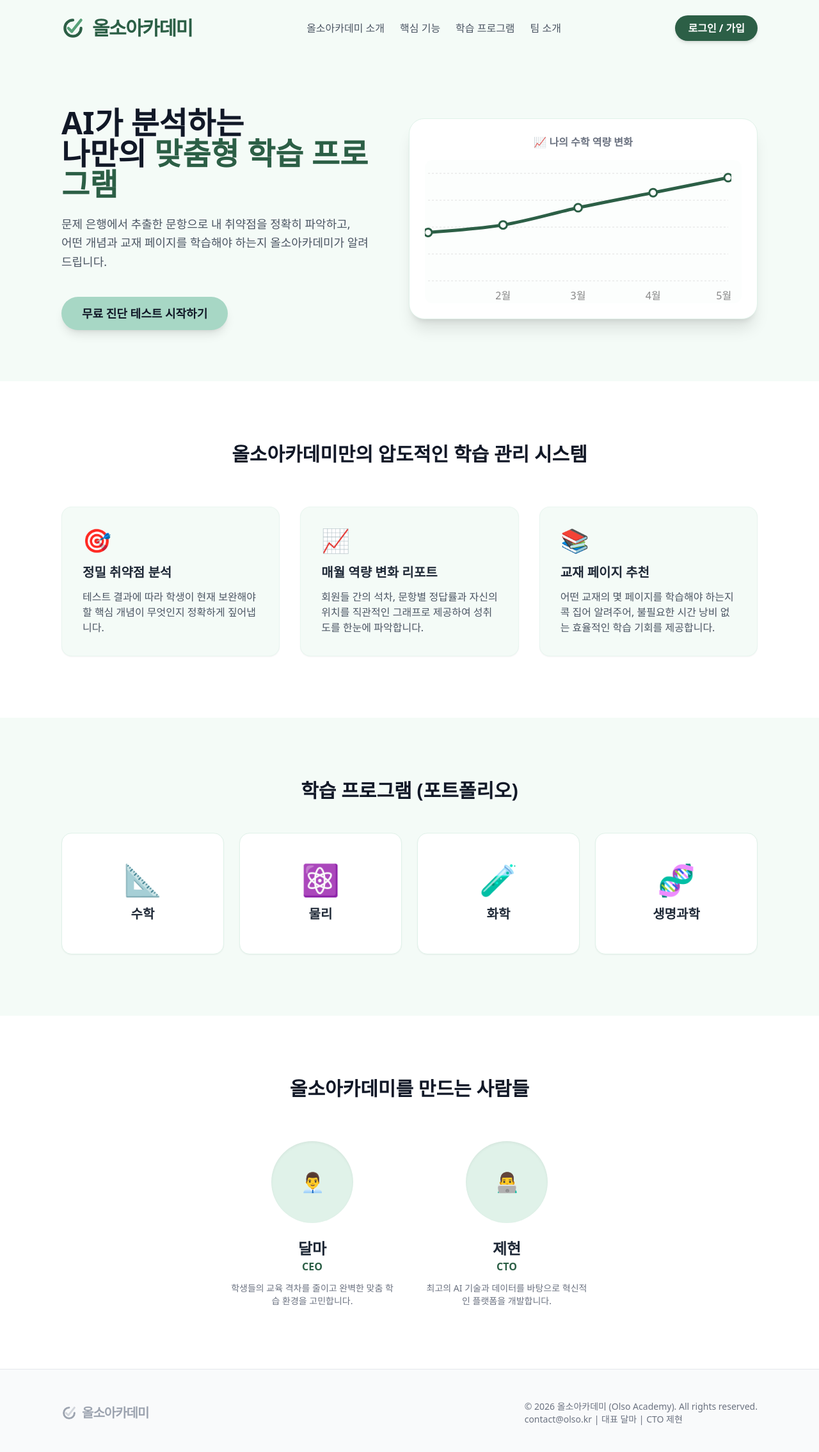
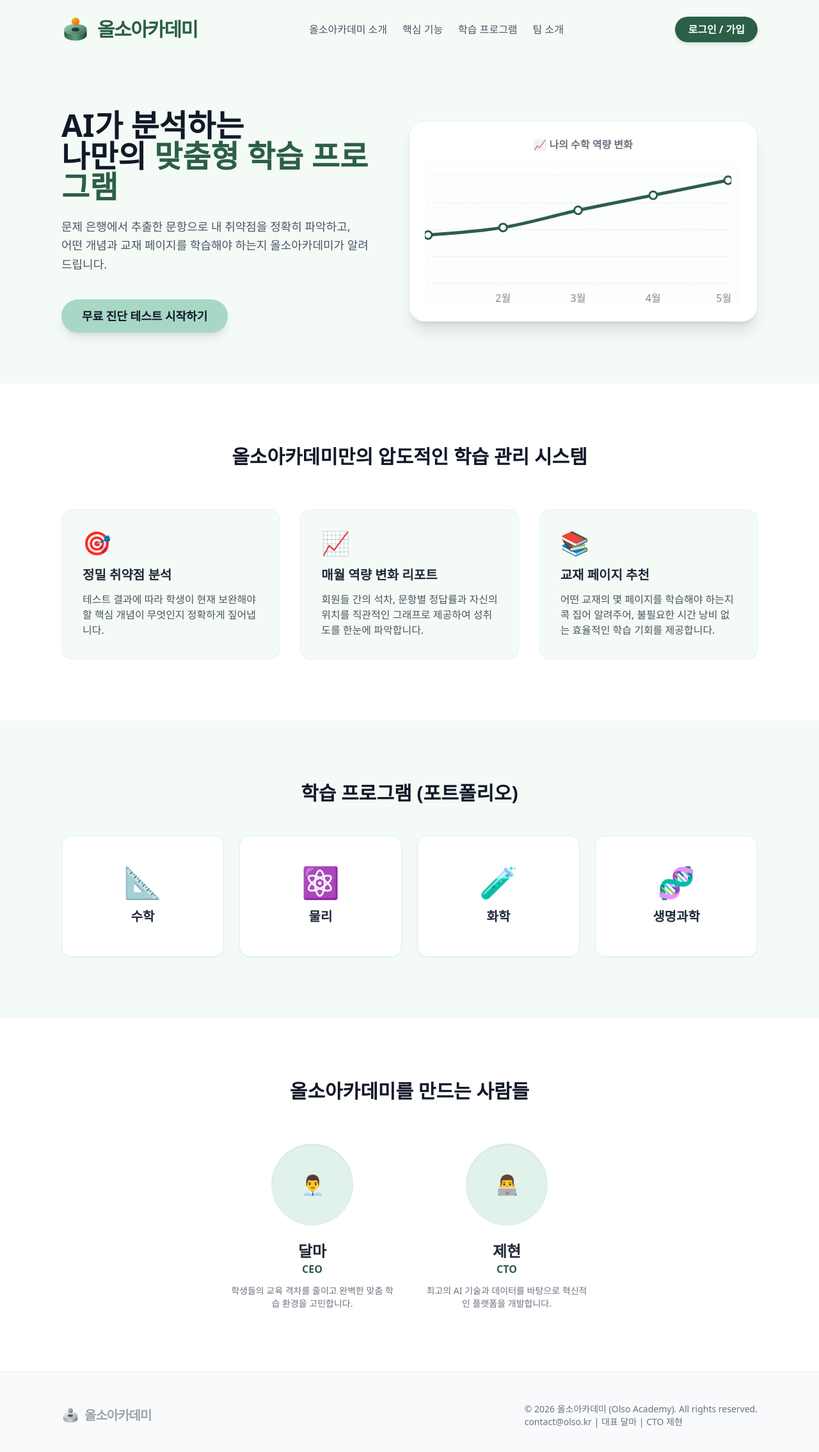
Before and after one commit to dalma91/olso-kr, a Next.js app: page / in a window 1280 px wide. Shown: the top 2270 px of the page at 64% size. Built offline with nearby package versions, Linux system fonts and the light colour scheme.

Commit message:
Design: Update logo to a creative 3D floating ring with core sphere

```diff
--- a/app/page.tsx
+++ b/app/page.tsx
@@ -23,9 +23,26 @@ export default function Home() {
       {/* Header */}
       <header className="flex items-center justify-between px-8 py-6 max-w-6xl mx-auto">
         <div className="flex items-center gap-3">
-          <svg width="36" height="36" viewBox="0 0 100 100" fill="none" xmlns="http://www.w3.org/2000/svg">
-            <path d="M 85 50 A 35 35 0 1 1 50 15" fill="none" stroke="#2c5f46" strokeWidth="12" strokeLinecap="round"/>
-            <path d="M 30 50 L 45 65 L 85 15" fill="none" stroke="#58a179" strokeWidth="12" strokeLinecap="round" strokeLinejoin="round"/>
+          <svg width="44" height="44" viewBox="0 0 100 100" fill="none" xmlns="http://www.w3.org/2000/svg" className="transform hover:scale-110 transition-transform">
+            <defs>
+              <linearGradient id="bodyGrad" x1="0%" y1="0%" x2="100%" y2="0%">
+                <stop offset="0%" stopColor="#2c5f46" />
+                <stop offset="50%" stopColor="#58a179" />
+                <stop offset="100%" stopColor="#1b4332" />
+              </linearGradient>
+              <linearGradient id="topGrad" x1="0%" y1="0%" x2="100%" y2="100%">
+                <stop offset="0%" stopColor="#a7d7c5" />
+                <stop offset="100%" stopColor="#2c5f46" />
+              </linearGradient>
+              <linearGradient id="sphereGrad" x1="0%" y1="0%" x2="100%" y2="100%">
+                <stop offset="0%" stopColor="#fbbf24" />
+                <stop offset="100%" stopColor="#ea580c" />
+              </linearGradient>
+            </defs>
+            <path d="M 10 50 V 70 A 40 20 0 0 0 90 70 V 50 A 40 20 0 0 1 10 50 Z" fill="url(#bodyGrad)" />
+            <path d="M 35 50 V 70 A 15 7.5 0 0 1 65 70 V 50 A 15 7.5 0 0 0 35 50 Z" fill="#1b4332" />
+            <path fillRule="evenodd" clipRule="evenodd" d="M 10 50 A 40 20 0 0 0 90 50 A 40 20 0 0 0 10 50 Z M 35 50 A 15 7.5 0 0 1 65 50 A 15 7.5 0 0 1 35 50 Z" fill="url(#topGrad)"/>
+            <circle cx="50" cy="22" r="14" fill="url(#sphereGrad)" />
           </svg>
           <div className="text-3xl font-extrabold text-pastel-text tracking-tighter">올소아카데미</div>
         </div>
@@ -175,9 +192,26 @@ export default function Home() {
       <footer className="bg-gray-50 py-12 border-t border-gray-200">
         <div className="max-w-6xl mx-auto px-8 flex flex-col md:flex-row justify-between items-center gap-4 text-center md:text-left">
           <div className="flex items-center justify-center md:justify-start gap-2">
-            <svg width="24" height="24" viewBox="0 0 100 100" fill="none" xmlns="http://www.w3.org/2000/svg">
-              <path d="M 85 50 A 35 35 0 1 1 50 15" fill="none" stroke="#9ca3af" strokeWidth="12" strokeLinecap="round"/>
-              <path d="M 30 50 L 45 65 L 85 15" fill="none" stroke="#d1d5db" strokeWidth="12" strokeLinecap="round" strokeLinejoin="round"/>
+            <svg width="28" height="28" viewBox="0 0 100 100" fill="none" xmlns="http://www.w3.org/2000/svg">
+              <defs>
+                <linearGradient id="bodyGradG" x1="0%" y1="0%" x2="100%" y2="0%">
+                  <stop offset="0%" stopColor="#9ca3af" />
+                  <stop offset="50%" stopColor="#d1d5db" />
+                  <stop offset="100%" stopColor="#6b7280" />
+                </linearGradient>
+                <linearGradient id="topGradG" x1="0%" y1="0%" x2="100%" y2="100%">
+                  <stop offset="0%" stopColor="#f3f4f6" />
+                  <stop offset="100%" stopColor="#9ca3af" />
+                </linearGradient>
+                <linearGradient id="sphereGradG" x1="0%" y1="0%" x2="100%" y2="100%">
+                  <stop offset="0%" stopColor="#d1d5db" />
+                  <stop offset="100%" stopColor="#6b7280" />
+                </linearGradient>
+              </defs>
+              <path d="M 10 50 V 70 A 40 20 0 0 0 90 70 V 50 A 40 20 0 0 1 10 50 Z" fill="url(#bodyGradG)" />
+              <path d="M 35 50 V 70 A 15 7.5 0 0 1 65 70 V 50 A 15 7.5 0 0 0 35 50 Z" fill="#4b5563" />
+              <path fillRule="evenodd" clipRule="evenodd" d="M 10 50 A 40 20 0 0 0 90 50 A 40 20 0 0 0 10 50 Z M 35 50 A 15 7.5 0 0 1 65 50 A 15 7.5 0 0 1 35 50 Z" fill="url(#topGradG)"/>
+              <circle cx="50" cy="22" r="14" fill="url(#sphereGradG)" />
             </svg>
             <div className="text-xl font-bold text-gray-400 tracking-tighter">올소아카데미</div>
           </div>
```
